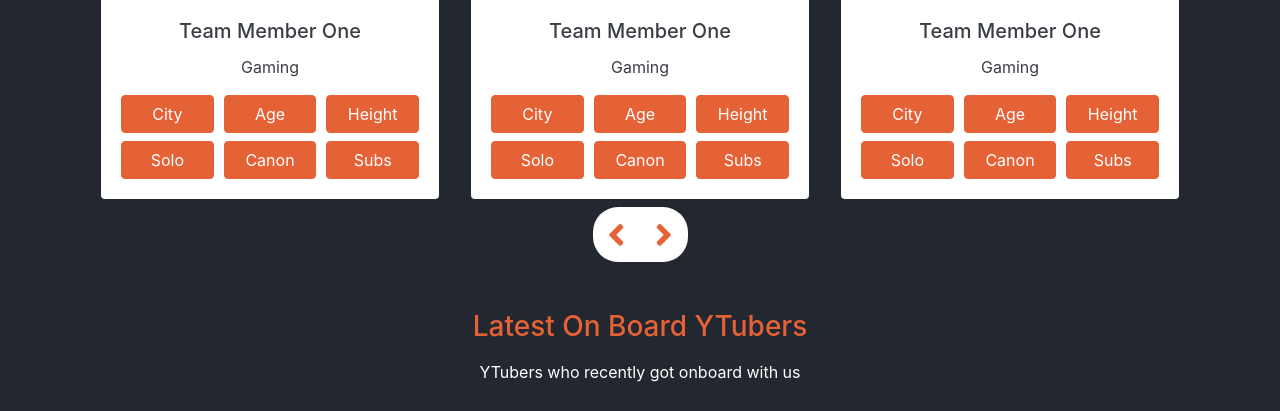
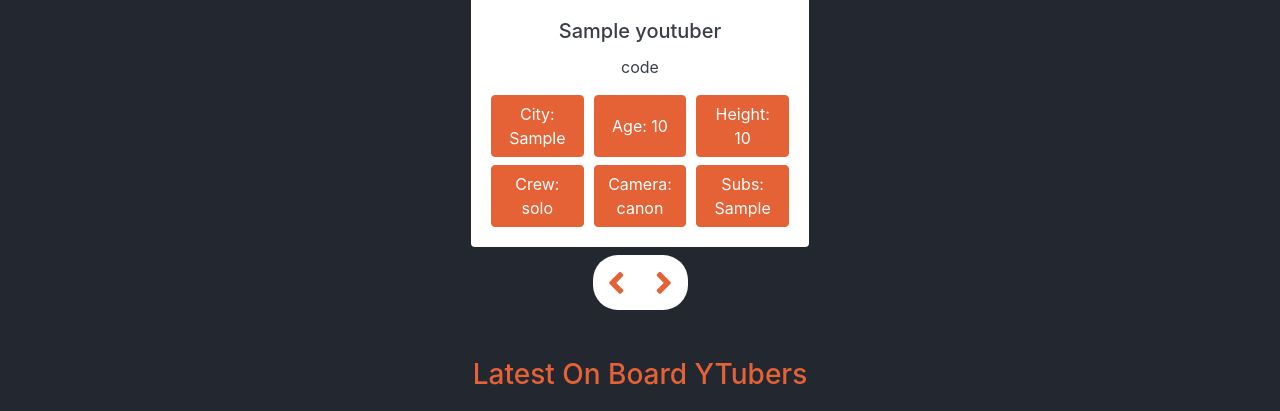
Before and after one commit to anirudh-jwala/Tubers, a Django app: page / in a window 1280 px wide. Shown: the part 985-1396 px from the top of the page. Run offline with Django 3.2, Linux system fonts and the light colour scheme; tables that the repository leaves empty hold one stand-in row (values such as "Sample post"); grey boxes marked "Sample" are stand-in pictures; some libraries are stand-ins or nearby versions.

Commit message:
Added more youtubers, updated feature section on home page that updates dynamically

```diff
--- a/templates/webpages/home.html
+++ b/templates/webpages/home.html
@@ -56,161 +56,45 @@
       class="team slider"
       data-slick='{"slidesToShow": 3, "slidesToScroll": 1}'
     >
-      <!-- person 1 -->
+      <!-- feature youtuber -->
+      {% for featured_youtuber in featured_youtubers %}
       <div class="card border-0 text-center ml-3 mr-3">
         <div class="feature-text">
           <img
-            src="https://placeimg.com/640/480/people"
+            src="{{featured_youtuber.photo.url}}"
             class="card-img-top"
-            alt="team-member"
+            alt="{{featured_youtuber.name}}"
           />
           <span class="text-left bg-accent font-weight-bold"> Featured </span>
         </div>
         <div class="card-body">
-          <h5 class="card-title">Team Member One</h5>
-          <p class="card-text">Gaming</p>
+          <h5 class="card-title">{{featured_youtuber.name}}</h5>
+          <p class="card-text">{{featured_youtuber.category}}</p>
           <div class="person-description mt-2">
-            <button class="btn btn-accent">City</button>
-            <button class="btn btn-accent">Age</button>
-            <button class="btn btn-accent">Height</button>
+            <button class="btn btn-accent">
+              City: {{featured_youtuber.city}}
+            </button>
+            <button class="btn btn-accent">
+              Age: {{featured_youtuber.age}}
+            </button>
+            <button class="btn btn-accent">
+              Height: {{featured_youtuber.height}}
+            </button>
           </div>
           <div class="person-description mt-2">
-            <button class="btn btn-accent">Solo</button>
-            <button class="btn btn-accent">Canon</button>
-            <button class="btn btn-accent">Subs</button>
+            <button class="btn btn-accent">
+              Crew: {{featured_youtuber.crew}}
+            </button>
+            <button class="btn btn-accent">
+              Camera: {{featured_youtuber.camera_type}}
+            </button>
+            <button class="btn btn-accent">
+              Subs: {{featured_youtuber.subs_count}}
+            </button>
           </div>
         </div>
       </div>
-
-      <!-- person 1 -->
-      <div class="card border-0 text-center ml-3 mr-3">
-        <div class="feature-text">
-          <img
-            src="https://placeimg.com/640/480/people"
-            class="card-img-top"
-            alt="team-member"
-          />
-          <span class="text-left bg-accent font-weight-bold"> Featured </span>
-        </div>
-        <div class="card-body">
-          <h5 class="card-title">Team Member One</h5>
-          <p class="card-text">Gaming</p>
-          <div class="person-description mt-2">
-            <button class="btn btn-accent">City</button>
-            <button class="btn btn-accent">Age</button>
-            <button class="btn btn-accent">Height</button>
-          </div>
-          <div class="person-description mt-2">
-            <button class="btn btn-accent">Solo</button>
-            <button class="btn btn-accent">Canon</button>
-            <button class="btn btn-accent">Subs</button>
-          </div>
-        </div>
-      </div>
-
-      <!-- person 1 -->
-      <div class="card border-0 text-center ml-3 mr-3">
-        <div class="feature-text">
-          <img
-            src="https://placeimg.com/640/480/people"
-            class="card-img-top"
-            alt="team-member"
-          />
-          <span class="text-left bg-accent font-weight-bold"> Featured </span>
-        </div>
-        <div class="card-body">
-          <h5 class="card-title">Team Member One</h5>
-          <p class="card-text">Gaming</p>
-          <div class="person-description mt-2">
-            <button class="btn btn-accent">City</button>
-            <button class="btn btn-accent">Age</button>
-            <button class="btn btn-accent">Height</button>
-          </div>
-          <div class="person-description mt-2">
-            <button class="btn btn-accent">Solo</button>
-            <button class="btn btn-accent">Canon</button>
-            <button class="btn btn-accent">Subs</button>
-          </div>
-        </div>
-      </div>
-
-      <!-- person 1 -->
-      <div class="card border-0 text-center ml-3 mr-3">
-        <div class="feature-text">
-          <img
-            src="https://placeimg.com/640/480/people"
-            class="card-img-top"
-            alt="team-member"
-          />
-          <span class="text-left bg-accent font-weight-bold"> Featured </span>
-        </div>
-        <div class="card-body">
-          <h5 class="card-title">Team Member One</h5>
-          <p class="card-text">Gaming</p>
-          <div class="person-description mt-2">
-            <button class="btn btn-accent">City</button>
-            <button class="btn btn-accent">Age</button>
-            <button class="btn btn-accent">Height</button>
-          </div>
-          <div class="person-description mt-2">
-            <button class="btn btn-accent">Solo</button>
-            <button class="btn btn-accent">Canon</button>
-            <button class="btn btn-accent">Subs</button>
-          </div>
-        </div>
-      </div>
-
-      <!-- person 1 -->
-      <div class="card border-0 text-center ml-3 mr-3">
-        <div class="feature-text">
-          <img
-            src="https://placeimg.com/640/480/people"
-            class="card-img-top"
-            alt="team-member"
-          />
-          <span class="text-left bg-accent font-weight-bold"> Featured </span>
-        </div>
-        <div class="card-body">
-          <h5 class="card-title">Team Member One</h5>
-          <p class="card-text">Gaming</p>
-          <div class="person-description mt-2">
-            <button class="btn btn-accent">City</button>
-            <button class="btn btn-accent">Age</button>
-            <button class="btn btn-accent">Height</button>
-          </div>
-          <div class="person-description mt-2">
-            <button class="btn btn-accent">Solo</button>
-            <button class="btn btn-accent">Canon</button>
-            <button class="btn btn-accent">Subs</button>
-          </div>
-        </div>
-      </div>
-
-      <!-- person 1 -->
-      <div class="card border-0 text-center ml-3 mr-3">
-        <div class="feature-text">
-          <img
-            src="https://placeimg.com/640/480/people"
-            class="card-img-top"
-            alt="team-member"
-          />
-          <span class="text-left bg-accent font-weight-bold"> Featured </span>
-        </div>
-        <div class="card-body">
-          <h5 class="card-title">Team Member One</h5>
-          <p class="card-text">Gaming</p>
-          <div class="person-description mt-2">
-            <button class="btn btn-accent">City</button>
-            <button class="btn btn-accent">Age</button>
-            <button class="btn btn-accent">Height</button>
-          </div>
-          <div class="person-description mt-2">
-            <button class="btn btn-accent">Solo</button>
-            <button class="btn btn-accent">Canon</button>
-            <button class="btn btn-accent">Subs</button>
-          </div>
-        </div>
-      </div>
+      {% endfor %}
     </div>
 
     <div class="controls d-flex justify-content-center mt-2 mb-2">
--- a/webpages/views.py
+++ b/webpages/views.py
@@ -1,15 +1,21 @@
 from django.shortcuts import render
 
 from .models import Slider, Team
+
+from youtubers.models import Youtuber
 
 
 def home(request):
     sliders = Slider.objects.all()
     teams = Team.objects.all()
 
+    featured_youtubers = Youtuber.objects.order_by(
+        '-created_date').filter(is_featured=True)
+
     data = {
         'sliders': sliders,
-        'teams': teams
+        'teams': teams,
+        'featured_youtubers': featured_youtubers,
     }
     return render(request, 'webpages/home.html', data)
 
```
Also changed, not shown: media/ytubers/2020/12/y3.png (added), media/ytubers/2020/12/y5.png (added), media/ytubers/2020/12/y6_WnQ4FA3.png (added).
